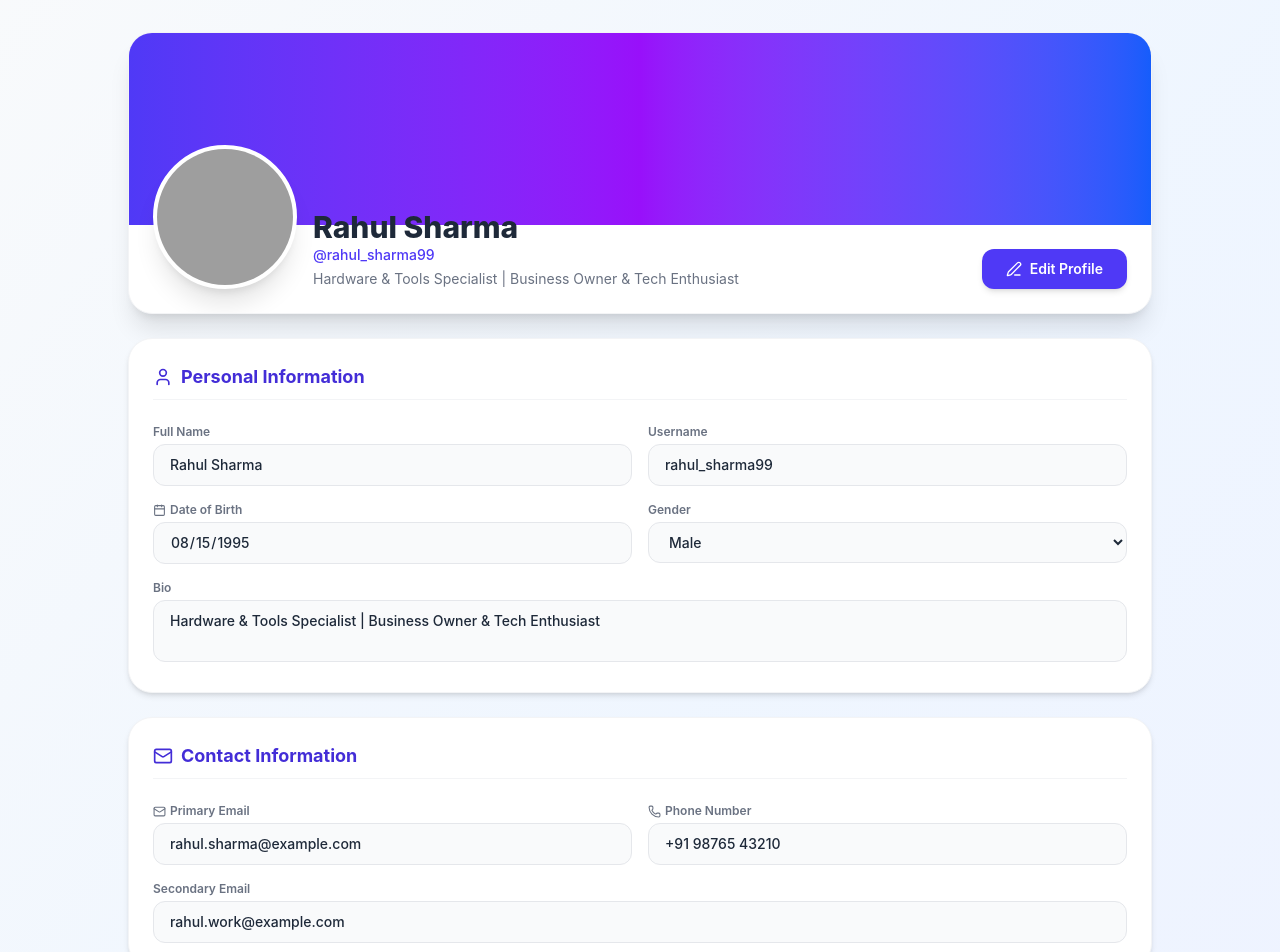
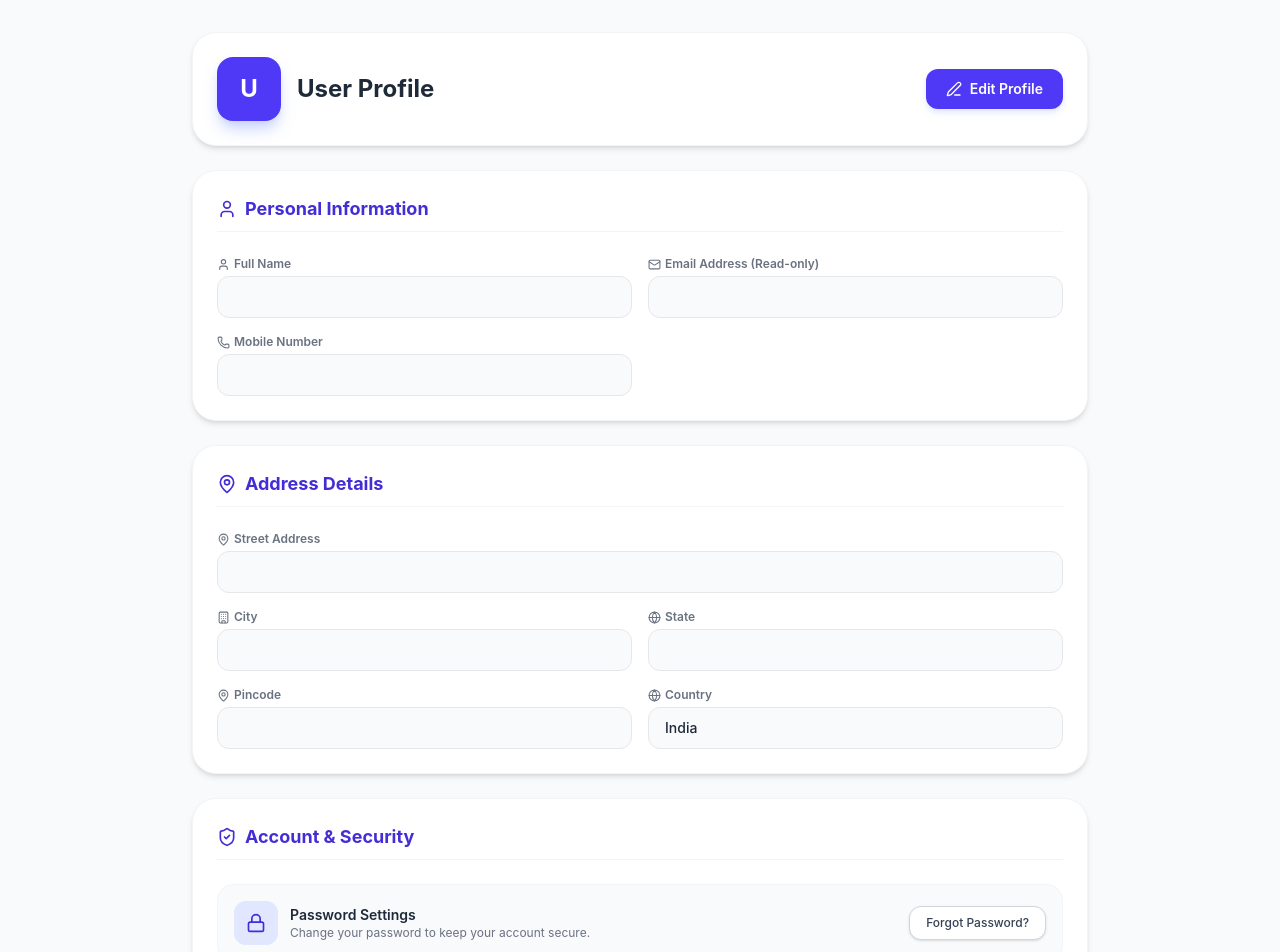
Before and after one commit to Abdul-Rashid-Chhimpa/frontend, a React (Vite) app: page /profile in a window 1280 px wide. Shown: the top 952 px of the page. Built offline with nearby package versions, Linux system fonts and the light colour scheme; grey boxes are pictures that could not be loaded.

Commit message:
Update Profile.jsx

```diff
--- a/Components/Profile.jsx
+++ b/Components/Profile.jsx
@@ -1,170 +1,191 @@
-import { useState } from "react";
+import { useState, useEffect, useContext } from "react";
+import { useNavigate } from "react-router-dom";
 import {
   User,
   Mail,
   Phone,
   MapPin,
-  Camera,
+  Building,
+  Globe,
+  ShieldCheck,
+  Lock,
   Edit3,
   Save,
   X,
-  Lock,
-  ShieldCheck,
-  CheckCircle2,
-  Globe,
-  Calendar,
 } from "lucide-react";
-import { useNavigate } from "react-router-dom";
+import axios from "axios";
+import toast from "react-hot-toast";
+import { CartContext } from "../Components/Context"; // Adjust path if needed
 
 const Profile = () => {
+  const navigate = useNavigate();
+
+  // Try to load initial user data from localStorage
+  const savedUser = JSON.parse(localStorage.getItem("user") || "{}");
+
   const [isEditing, setIsEditing] = useState(false);
-const navigate = useNavigate();
-  // Profile State
-  const [userProfile, setUserProfile] = useState({
-    fullName: "Rahul Sharma",
-    username: "rahul_sharma99",
-    email: "rahul.sharma@example.com",
-    phone: "+91 98765 43210",
-    secondaryEmail: "rahul.work@example.com",
-    bio: "Hardware & Tools Specialist | Business Owner & Tech Enthusiast",
-    dob: "1995-08-15",
-    gender: "Male",
-    address: "123, MG Road, Sector 15",
-    city: "Noida",
-    state: "Uttar Pradesh",
-    pincode: "201301",
-    country: "India",
-    avatar:
-      "https://images.unsplash.com/photo-1535713875002-d1d0cf377fde?auto=format&fit=crop&q=80&w=400",
+  const [loading, setLoading] = useState(false);
+
+  const [formData, setFormData] = useState({
+    name: savedUser.name || "",
+    email: savedUser.email || "",
+    mobile: savedUser.mobile || "",
+    address: savedUser.address || "",
+    city: savedUser.city || "",
+    state: savedUser.state || "",
+    pincode: savedUser.pincode || "",
+    country: savedUser.country || "India",
   });
 
-  // Temporary Form State for editing
-  const [formData, setFormData] = useState({ ...userProfile });
-  const [previewImage, setPreviewImage] = useState(userProfile.avatar);
-  const [saveSuccess, setSaveSuccess] = useState(false);
+  // ================= 1. FETCH & SYNC LATEST PROFILE ON REFRESH =================
+  useEffect(() => {
+    const fetchLatestProfile = async () => {
+      try {
+        const token = localStorage.getItem("token");
+        if (!token) return;
 
-  // Handle Input Changes
-  const handleChange = (e) => {
-    const { name, value } = e.target;
-    setFormData((prev) => ({ ...prev, [name]: value }));
-  };
+        const { data } = await axios.get(
+          "https://backend-3-axez.onrender.com/api/auth/me",
+          {
+            headers: { Authorization: `Bearer ${token}` },
+          }
+        );
 
-  // Handle Image Upload & Preview
-  const handleImageChange = (e) => {
-    const file = e.target.files[0];
-    if (file) {
-      const imageUrl = URL.createObjectURL(file);
-      setPreviewImage(imageUrl);
-      setFormData((prev) => ({ ...prev, avatar: imageUrl }));
+        if (data.success && data.user) {
+          // Sync with LocalStorage
+          localStorage.setItem("user", JSON.stringify(data.user));
+
+          // Sync with Form State
+          setFormData({
+            name: data.user.name || "",
+            email: data.user.email || "",
+            mobile: data.user.mobile || "",
+            address: data.user.address || "",
+            city: data.user.city || "",
+            state: data.user.state || "",
+            pincode: data.user.pincode || "",
+            country: data.user.country || "India",
+          });
+        }
+      } catch (error) {
+        console.error("Failed to fetch profile on refresh:", error);
       }
     };
 
-  // Save Handler
-  const handleSave = (e) => {
-    e.preventDefault();
-    setUserProfile({ ...formData });
-    setIsEditing(false);
-    setSaveSuccess(true);
-    setTimeout(() => setSaveSuccess(false), 3000);
+    fetchLatestProfile();
+  }, []);
+
+  // ================= 2. INPUT CHANGE HANDLER =================
+  const handleChange = (e) => {
+    setFormData({
+      ...formData,
+      [e.target.name]: e.target.value,
+    });
   };
 
-  // Cancel Handler
+  // ================= 3. SUBMIT & UPDATE PROFILE =================
+  const handleSubmit = async (e) => {
+    e.preventDefault();
+    try {
+      setLoading(true);
+      const token = localStorage.getItem("token");
+
+      const { data } = await axios.put(
+        "https://backend-3-axez.onrender.com/api/auth/update-profile",
+        formData,
+        {
+          headers: { Authorization: `Bearer ${token}` },
+        }
+      );
+
+      if (data.success) {
+        toast.success(data.message || "Profile updated successfully!");
+
+        // 🟢 CRITICAL: Update LocalStorage so refresh retains edited data
+        const updatedUser = { ...savedUser, ...data.user };
+        localStorage.setItem("user", JSON.stringify(updatedUser));
+
+        setIsEditing(false);
+      }
+    } catch (error) {
+      console.error("Profile update error:", error);
+      toast.error(
+        error.response?.data?.message || "Failed to update profile. Try again."
+      );
+    } finally {
+      setLoading(false);
+    }
+  };
+
+  // ================= 4. CANCEL EDITING =================
   const handleCancel = () => {
-    setFormData({ ...userProfile });
-    setPreviewImage(userProfile.avatar);
+    const latestSaved = JSON.parse(localStorage.getItem("user") || "{}");
+    setFormData({
+      name: latestSaved.name || "",
+      email: latestSaved.email || "",
+      mobile: latestSaved.mobile || "",
+      address: latestSaved.address || "",
+      city: latestSaved.city || "",
+      state: latestSaved.state || "",
+      pincode: latestSaved.pincode || "",
+      country: latestSaved.country || "India",
+    });
     setIsEditing(false);
   };
 
   return (
-    <div className="min-h-screen bg-gradient-to-br from-slate-50 via-blue-50 to-indigo-50 py-8 px-4 sm:px-6 lg:px-8">
-      <div className="max-w-5xl mx-auto space-y-6">
+    <div className="min-h-screen bg-slate-50 py-8 px-4 sm:px-6 lg:px-8">
+      <div className="max-w-4xl mx-auto space-y-6">
 
-        {/* Success Alert */}
-        {saveSuccess && (
-          <div className="flex items-center gap-3 bg-emerald-500 text-white p-4 rounded-2xl shadow-lg animate-bounce">
-            <CheckCircle2 size={22} />
-            <span className="font-semibold text-sm sm:text-base">
-              Profile successfully updated!
-            </span>
+        {/* HEADER & EDIT / SAVE ACTIONS */}
+        <div className="flex flex-col sm:flex-row items-center justify-between gap-4 bg-white p-6 rounded-3xl shadow-md border border-gray-100">
+          <div className="flex items-center gap-4">
+            <div className="w-16 h-16 rounded-2xl bg-indigo-600 text-white flex items-center justify-center font-bold text-2xl shadow-lg shadow-indigo-200">
+              {formData.name ? formData.name.charAt(0).toUpperCase() : "U"}
             </div>
-        )}
-
-        {/* PROFILE HEADER & HERO BANNER */}
-        <div className="bg-white rounded-3xl shadow-xl overflow-hidden border border-gray-100">
-          {/* Banner */}
-          <div className="h-32 sm:h-48 bg-gradient-to-r from-indigo-600 via-purple-600 to-blue-600 relative"></div>
-
-          {/* User Meta Info */}
-          <div className="px-6 pb-6 pt-0 relative flex flex-col sm:flex-row items-center sm:items-end justify-between gap-4 -mt-16 sm:-mt-20">
-            {/* Avatar with Camera Overlay */}
-            <div className="relative group">
-              <img
-                src={previewImage}
-                alt="Profile"
-                className="w-28 h-28 sm:w-36 sm:h-36 rounded-full object-cover border-4 border-white shadow-xl bg-white"
-              />
-              {isEditing && (
-                <label className="absolute bottom-1 right-1 bg-indigo-600 hover:bg-indigo-700 text-white p-2.5 rounded-full shadow-lg cursor-pointer transition transform hover:scale-105">
-                  <Camera size={18} />
-                  <input
-                    type="file"
-                    accept="image/*"
-                    onChange={handleImageChange}
-                    className="hidden"
-                  />
-                </label>
-              )}
+            <div>
+              <h1 className="text-2xl font-bold text-gray-800">
+                {formData.name || "User Profile"}
+              </h1>
+              <p className="text-sm text-gray-500">{formData.email}</p>
+            </div>
           </div>
 
-            {/* Name & Bio */}
-            <div className="text-center sm:text-left flex-1">
-              <h1 className="text-2xl sm:text-3xl font-extrabold text-gray-800">
-                {userProfile.fullName}
-              </h1>
-              <p className="text-indigo-600 font-medium text-sm">
-                @{userProfile.username}
-              </p>
-              <p className="text-gray-500 text-xs sm:text-sm mt-1 max-w-xl line-clamp-2">
-                {userProfile.bio}
-              </p>
-            </div>
-
-            {/* Action Buttons */}
-            <div className="flex gap-2 w-full sm:w-auto">
+          <div className="flex items-center gap-3 w-full sm:w-auto">
             {!isEditing ? (
               <button
+                type="button"
                 onClick={() => setIsEditing(true)}
-                  className="w-full sm:w-auto flex items-center justify-center gap-2 px-6 py-2.5 rounded-xl bg-indigo-600 hover:bg-indigo-700 text-white font-semibold text-sm shadow-md transition active:scale-95"
+                className="w-full sm:w-auto flex items-center justify-center gap-2 px-5 py-2.5 rounded-xl bg-indigo-600 text-white font-semibold text-sm hover:bg-indigo-700 transition shadow-md shadow-indigo-100"
               >
-                  <Edit3 size={16} />
-                  Edit Profile
+                <Edit3 size={16} /> Edit Profile
               </button>
             ) : (
-                <div className="flex gap-2 w-full sm:w-auto">
+              <>
                 <button
-                    onClick={handleSave}
-                    className="flex-1 sm:flex-none flex items-center justify-center gap-2 px-5 py-2.5 rounded-xl bg-emerald-600 hover:bg-emerald-700 text-white font-semibold text-sm shadow-md transition active:scale-95"
+                  type="button"
+                  onClick={handleCancel}
+                  className="flex-1 sm:flex-initial flex items-center justify-center gap-2 px-4 py-2.5 rounded-xl bg-gray-100 text-gray-600 font-semibold text-sm hover:bg-gray-200 transition"
                 >
-                    <Save size={16} />
-                    Save
+                  <X size={16} /> Cancel
                 </button>
                 <button
-                    onClick={handleCancel}
-                    className="flex-1 sm:flex-none flex items-center justify-center gap-2 px-5 py-2.5 rounded-xl bg-gray-200 hover:bg-gray-300 text-gray-700 font-semibold text-sm transition active:scale-95"
+                  type="button"
+                  onClick={handleSubmit}
+                  disabled={loading}
+                  className="flex-1 sm:flex-initial flex items-center justify-center gap-2 px-5 py-2.5 rounded-xl bg-emerald-600 text-white font-semibold text-sm hover:bg-emerald-700 transition shadow-md shadow-emerald-100 disabled:opacity-50"
                 >
-                    <X size={16} />
-                    Cancel
+                  <Save size={16} /> {loading ? "Saving..." : "Save Changes"}
                 </button>
-                </div>
+              </>
             )}
           </div>
         </div>
-        </div>
 
-        {/* MAIN FORM SECTIONS */}
-        <form onSubmit={handleSave} className="space-y-6">
+        {/* MAIN PROFILE FORM */}
+        <form onSubmit={handleSubmit} className="space-y-6">
 
-          {/* SECTION 1: Personal Information */}
+          {/* SECTION 1: Personal Info */}
           <div className="bg-white rounded-3xl p-6 shadow-md border border-gray-100">
             <div className="flex items-center gap-2 text-indigo-700 font-bold text-lg mb-6 pb-2 border-b border-gray-100">
               <User size={20} />
@@ -173,147 +194,59 @@ const navigate = useNavigate();
 
             <div className="grid grid-cols-1 sm:grid-cols-2 gap-4">
               <div>
-                <label className="block text-xs font-semibold text-gray-500 mb-1">
-                  Full Name
+                <label className="block text-xs font-semibold text-gray-500 mb-1 flex items-center gap-1">
+                  <User size={13} /> Full Name
                 </label>
                 <input
                   type="text"
-                  name="fullName"
+                  name="name"
                   disabled={!isEditing}
-                  value={formData.fullName}
+                  value={formData.name}
                   onChange={handleChange}
-                  className="w-full px-4 py-2.5 rounded-xl border border-gray-200 focus:ring-2 focus:ring-indigo-500 disabled:bg-gray-50 text-gray-800 text-sm font-medium transition"
-                  required
-                />
-              </div>
-
-              <div>
-                <label className="block text-xs font-semibold text-gray-500 mb-1">
-                  Username
-                </label>
-                <input
-                  type="text"
-                  name="username"
-                  disabled={!isEditing}
-                  value={formData.username}
-                  onChange={handleChange}
-                  className="w-full px-4 py-2.5 rounded-xl border border-gray-200 focus:ring-2 focus:ring-indigo-500 disabled:bg-gray-50 text-gray-800 text-sm font-medium transition"
-                  required
+                  className="w-full px-4 py-2.5 rounded-xl border border-gray-200 focus:ring-2 focus:ring-indigo-500 disabled:bg-gray-50 text-gray-800 text-sm font-medium transition outline-none"
                 />
               </div>
 
               <div>
                 <label className="block text-xs font-semibold text-gray-500 mb-1 flex items-center gap-1">
-                  <Calendar size={13} /> Date of Birth
+                  <Mail size={13} /> Email Address (Read-only)
                 </label>
                 <input
-                  type="date"
-                  name="dob"
-                  disabled={!isEditing}
-                  value={formData.dob}
-                  onChange={handleChange}
-                  className="w-full px-4 py-2.5 rounded-xl border border-gray-200 focus:ring-2 focus:ring-indigo-500 disabled:bg-gray-50 text-gray-800 text-sm font-medium transition"
+                  type="email"
+                  name="email"
+                  disabled={true}
+                  value={formData.email}
+                  className="w-full px-4 py-2.5 rounded-xl border border-gray-200 bg-gray-50 text-gray-500 text-sm font-medium outline-none cursor-not-allowed"
                 />
               </div>
 
               <div>
-                <label className="block text-xs font-semibold text-gray-500 mb-1">
-                  Gender
+                <label className="block text-xs font-semibold text-gray-500 mb-1 flex items-center gap-1">
+                  <Phone size={13} /> Mobile Number
                 </label>
-                <select
-                  name="gender"
+                <input
+                  type="text"
+                  name="mobile"
                   disabled={!isEditing}
-                  value={formData.gender}
+                  value={formData.mobile}
                   onChange={handleChange}
-                  className="w-full px-4 py-2.5 rounded-xl border border-gray-200 focus:ring-2 focus:ring-indigo-500 disabled:bg-gray-50 text-gray-800 text-sm font-medium transition"
-                >
-                  <option value="Male">Male</option>
-                  <option value="Female">Female</option>
-                  <option value="Other">Other</option>
-                </select>
-              </div>
-
-              <div className="sm:col-span-2">
-                <label className="block text-xs font-semibold text-gray-500 mb-1">
-                  Bio
-                </label>
-                <textarea
-                  rows="2"
-                  name="bio"
-                  disabled={!isEditing}
-                  value={formData.bio}
-                  onChange={handleChange}
-                  className="w-full px-4 py-2.5 rounded-xl border border-gray-200 focus:ring-2 focus:ring-indigo-500 disabled:bg-gray-50 text-gray-800 text-sm font-medium transition resize-none"
+                  className="w-full px-4 py-2.5 rounded-xl border border-gray-200 focus:ring-2 focus:ring-indigo-500 disabled:bg-gray-50 text-gray-800 text-sm font-medium transition outline-none"
                 />
               </div>
             </div>
           </div>
 
-          {/* SECTION 2: Contact Information */}
-          <div className="bg-white rounded-3xl p-6 shadow-md border border-gray-100">
-            <div className="flex items-center gap-2 text-indigo-700 font-bold text-lg mb-6 pb-2 border-b border-gray-100">
-              <Mail size={20} />
-              <h2>Contact Information</h2>
-            </div>
-
-            <div className="grid grid-cols-1 sm:grid-cols-2 gap-4">
-              <div>
-                <label className="block text-xs font-semibold text-gray-500 mb-1 flex items-center gap-1">
-                  <Mail size={13} /> Primary Email
-                </label>
-                <input
-                  type="email"
-                  name="email"
-                  disabled={!isEditing}
-                  value={formData.email}
-                  onChange={handleChange}
-                  className="w-full px-4 py-2.5 rounded-xl border border-gray-200 focus:ring-2 focus:ring-indigo-500 disabled:bg-gray-50 text-gray-800 text-sm font-medium transition"
-                  required
-                />
-              </div>
-
-              <div>
-                <label className="block text-xs font-semibold text-gray-500 mb-1 flex items-center gap-1">
-                  <Phone size={13} /> Phone Number
-                </label>
-                <input
-                  type="tel"
-                  name="phone"
-                  disabled={!isEditing}
-                  value={formData.phone}
-                  onChange={handleChange}
-                  className="w-full px-4 py-2.5 rounded-xl border border-gray-200 focus:ring-2 focus:ring-indigo-500 disabled:bg-gray-50 text-gray-800 text-sm font-medium transition"
-                  required
-                />
-              </div>
-
-              <div className="sm:col-span-2">
-                <label className="block text-xs font-semibold text-gray-500 mb-1">
-                  Secondary Email
-                </label>
-                <input
-                  type="email"
-                  name="secondaryEmail"
-                  disabled={!isEditing}
-                  value={formData.secondaryEmail}
-                  onChange={handleChange}
-                  className="w-full px-4 py-2.5 rounded-xl border border-gray-200 focus:ring-2 focus:ring-indigo-500 disabled:bg-gray-50 text-gray-800 text-sm font-medium transition"
-                />
-              </div>
-            </div>
-          </div>
-
-          {/* SECTION 3: Address Information */}
+          {/* SECTION 2: Address Info */}
           <div className="bg-white rounded-3xl p-6 shadow-md border border-gray-100">
             <div className="flex items-center gap-2 text-indigo-700 font-bold text-lg mb-6 pb-2 border-b border-gray-100">
               <MapPin size={20} />
               <h2>Address Details</h2>
             </div>
 
-            <div className="grid grid-cols-1 sm:grid-cols-2 lg:grid-cols-3 gap-4">
-              <div className="sm:col-span-2 lg:col-span-3">
-                <label className="block text-xs font-semibold text-gray-500 mb-1">
-                  Street Address
+            <div className="grid grid-cols-1 sm:grid-cols-2 gap-4">
+              <div className="sm:col-span-2">
+                <label className="block text-xs font-semibold text-gray-500 mb-1 flex items-center gap-1">
+                  <MapPin size={13} /> Street Address
                 </label>
                 <input
                   type="text"
@@ -321,13 +254,13 @@ const navigate = useNavigate();
                   disabled={!isEditing}
                   value={formData.address}
                   onChange={handleChange}
-                  className="w-full px-4 py-2.5 rounded-xl border border-gray-200 focus:ring-2 focus:ring-indigo-500 disabled:bg-gray-50 text-gray-800 text-sm font-medium transition"
+                  className="w-full px-4 py-2.5 rounded-xl border border-gray-200 focus:ring-2 focus:ring-indigo-500 disabled:bg-gray-50 text-gray-800 text-sm font-medium transition outline-none"
                 />
               </div>
 
               <div>
-                <label className="block text-xs font-semibold text-gray-500 mb-1">
-                  City
+                <label className="block text-xs font-semibold text-gray-500 mb-1 flex items-center gap-1">
+                  <Building size={13} /> City
                 </label>
                 <input
                   type="text"
@@ -335,13 +268,13 @@ const navigate = useNavigate();
                   disabled={!isEditing}
                   value={formData.city}
                   onChange={handleChange}
-                  className="w-full px-4 py-2.5 rounded-xl border border-gray-200 focus:ring-2 focus:ring-indigo-500 disabled:bg-gray-50 text-gray-800 text-sm font-medium transition"
+                  className="w-full px-4 py-2.5 rounded-xl border border-gray-200 focus:ring-2 focus:ring-indigo-500 disabled:bg-gray-50 text-gray-800 text-sm font-medium transition outline-none"
                 />
               </div>
 
               <div>
-                <label className="block text-xs font-semibold text-gray-500 mb-1">
-                  State
+                <label className="block text-xs font-semibold text-gray-500 mb-1 flex items-center gap-1">
+                  <Globe size={13} /> State
                 </label>
                 <input
                   type="text"
@@ -349,13 +282,13 @@ const navigate = useNavigate();
                   disabled={!isEditing}
                   value={formData.state}
                   onChange={handleChange}
-                  className="w-full px-4 py-2.5 rounded-xl border border-gray-200 focus:ring-2 focus:ring-indigo-500 disabled:bg-gray-50 text-gray-800 text-sm font-medium transition"
+                  className="w-full px-4 py-2.5 rounded-xl border border-gray-200 focus:ring-2 focus:ring-indigo-500 disabled:bg-gray-50 text-gray-800 text-sm font-medium transition outline-none"
                 />
               </div>
 
               <div>
-                <label className="block text-xs font-semibold text-gray-500 mb-1">
-                  Pincode
+                <label className="block text-xs font-semibold text-gray-500 mb-1 flex items-center gap-1">
+                  <MapPin size={13} /> Pincode
                 </label>
                 <input
                   type="text"
@@ -363,7 +296,7 @@ const navigate = useNavigate();
                   disabled={!isEditing}
                   value={formData.pincode}
                   onChange={handleChange}
-                  className="w-full px-4 py-2.5 rounded-xl border border-gray-200 focus:ring-2 focus:ring-indigo-500 disabled:bg-gray-50 text-gray-800 text-sm font-medium transition"
+                  className="w-full px-4 py-2.5 rounded-xl border border-gray-200 focus:ring-2 focus:ring-indigo-500 disabled:bg-gray-50 text-gray-800 text-sm font-medium transition outline-none"
                 />
               </div>
 
@@ -377,13 +310,13 @@ const navigate = useNavigate();
                   disabled={!isEditing}
                   value={formData.country}
                   onChange={handleChange}
-                  className="w-full px-4 py-2.5 rounded-xl border border-gray-200 focus:ring-2 focus:ring-indigo-500 disabled:bg-gray-50 text-gray-800 text-sm font-medium transition"
+                  className="w-full px-4 py-2.5 rounded-xl border border-gray-200 focus:ring-2 focus:ring-indigo-500 disabled:bg-gray-50 text-gray-800 text-sm font-medium transition outline-none"
                 />
               </div>
             </div>
           </div>
 
-          {/* SECTION 4: Security & Account Actions */}
+          {/* SECTION 3: Security & Account Actions */}
           <div className="bg-white rounded-3xl p-6 shadow-md border border-gray-100">
             <div className="flex items-center gap-2 text-indigo-700 font-bold text-lg mb-6 pb-2 border-b border-gray-100">
               <ShieldCheck size={20} />
```
Lines whose indentation alone changed are shown as unchanged.
